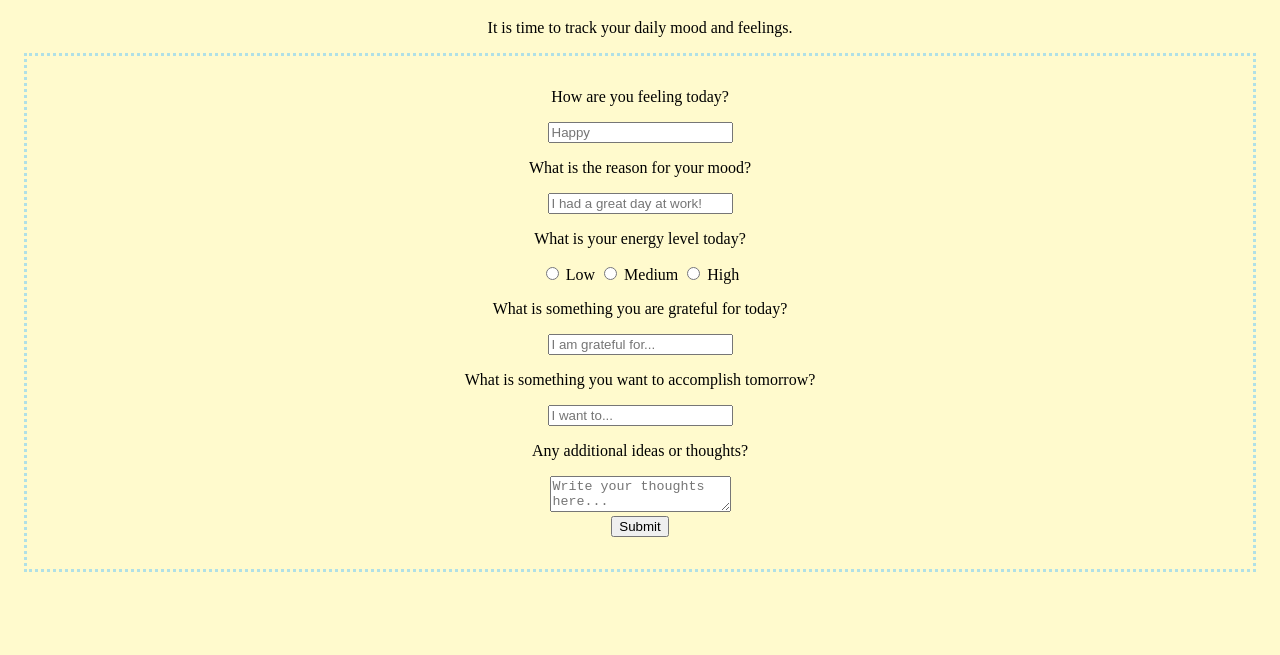
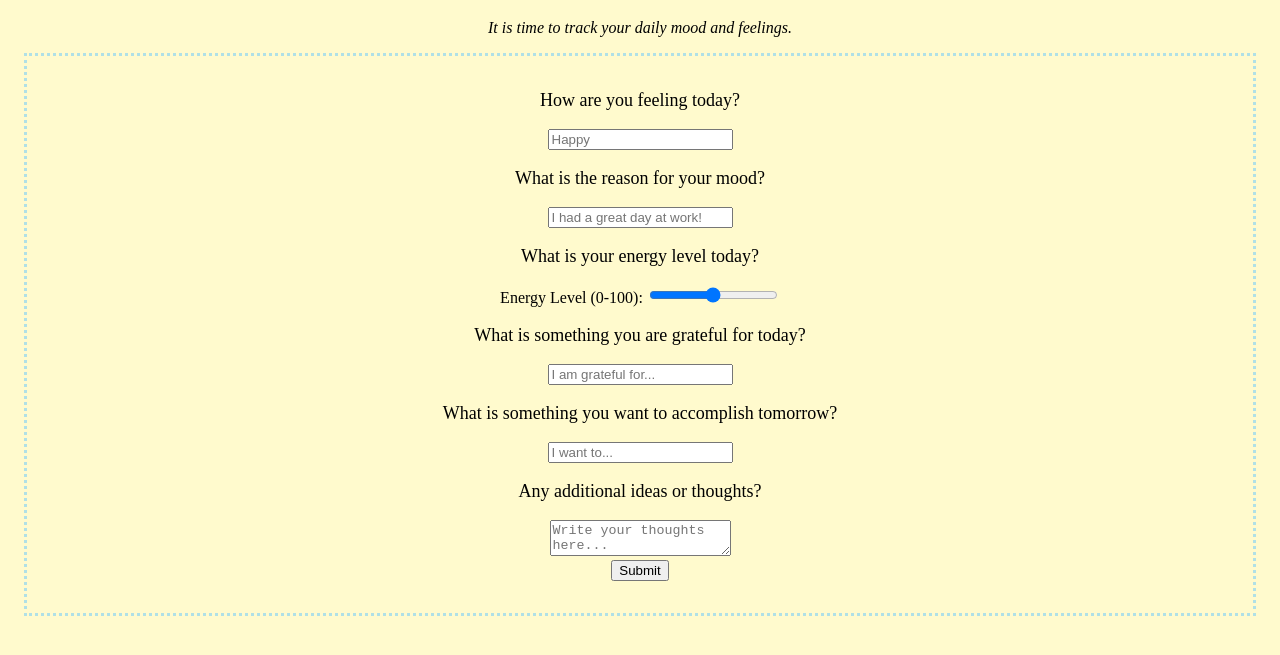
Before and after one commit to txlula/aws-app, a website: page src/index.html in a window 1280 px wide. Shown: the part 61-716 px from the top of the page. Drawn offline with Linux system fonts and the light colour scheme.

Commit message:
feat: add energy level slider and styling

```diff
--- a/src/index.html
+++ b/src/index.html
@@ -14,7 +14,7 @@
     <div id="moodForm">
       <form>
         <div>
-          <p>How are you feeling today?</p>
+          <p class="question">How are you feeling today?</p>
           <input
             type="text"
             name="moodInput"
@@ -24,7 +24,7 @@
         </div>
 
         <div>
-          <p>What is the reason for your mood?</p>
+          <p class="question">What is the reason for your mood?</p>
           <input
             type="text"
             name="reasonInput"
@@ -34,22 +34,13 @@
         </div>
 
         <div>
-          <p>What is your energy level today?</p>
-          <input type="radio" name="energyInput" id="energyLow" value="Low" />
-          <label for="energyLow">Low</label>
-          <input
-            type="radio"
-            name="energyInput"
-            id="energyMedium"
-            value="Medium"
-          />
-          <label for="energyMedium">Medium</label>
-          <input type="radio" name="energyInput" id="energyHigh" value="High" />
-          <label for="energyHigh">High</label>
+          <p class="question">What is your energy level today?</p>
+          <label for="energyLevel">Energy Level (0-100):</label>
+          <input type="range" id="energyLevel" name="energyLevel" min="0" max="100">
         </div>
 
         <div>
-          <p>What is something you are grateful for today?</p>
+          <p class="question">What is something you are grateful for today?</p>
           <input
             type="text"
             name="gratitudeInput"
@@ -59,7 +50,7 @@
         </div>
 
         <div>
-          <p>What is something you want to accomplish tomorrow?</p>
+          <p class="question">What is something you want to accomplish tomorrow?</p>
           <input
             type="text"
             name="goalInput"
@@ -69,7 +60,7 @@
         </div>
 
         <div>
-          <p>Any additional ideas or thoughts?</p>
+          <p class="question">Any additional ideas or thoughts?</p>
           <textarea
             name="additionalInput"
             id="additionalInput"
@@ -77,7 +68,7 @@
           ></textarea>
         </div>
 
-        <button type="submit" id="submitMoodForm">Submit</button>
+        <input type="button" onclick="alert('Thank you, have a great day! :\)')" value="Submit">
       </form>
     </div>
   </body>
--- a/src/styles.css
+++ b/src/styles.css
@@ -9,6 +9,7 @@ h1 {
 
 #description {
     text-align: center;
+    font-style: italic;
 }
 
 #moodForm {
@@ -20,3 +21,7 @@ h1 {
     margin-left: 1em;
     margin-right: 1em;
 }
+
+.question {
+    font-size: 18px;
+}
```
